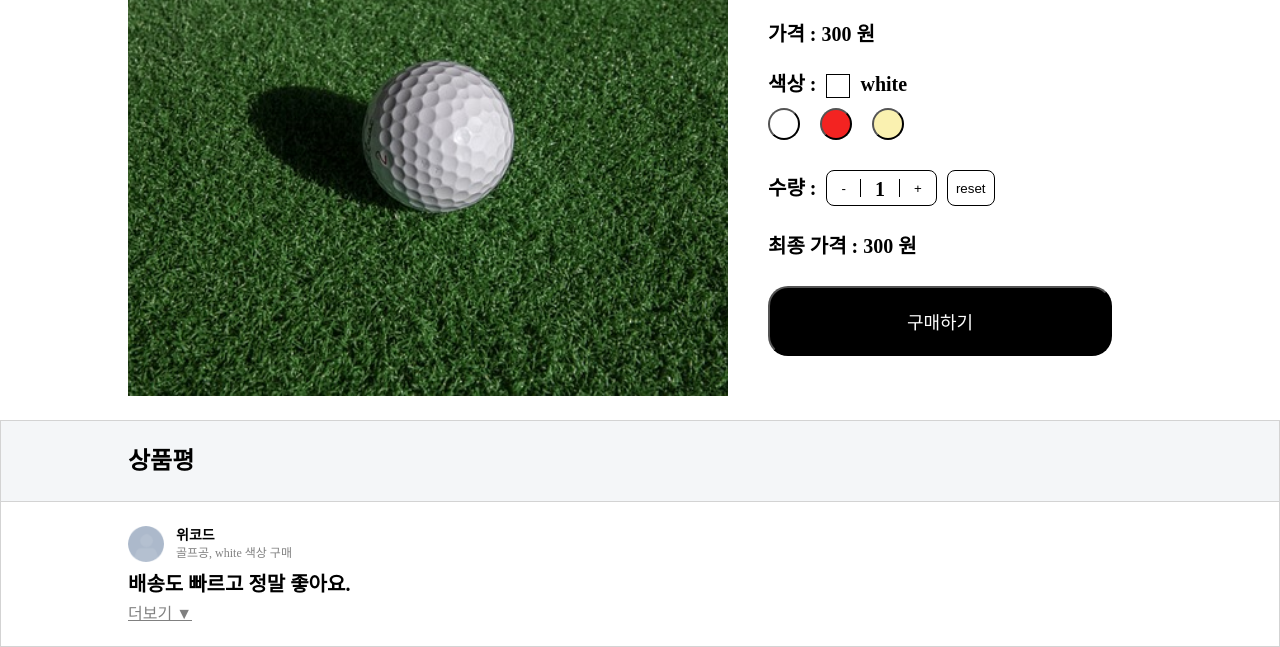
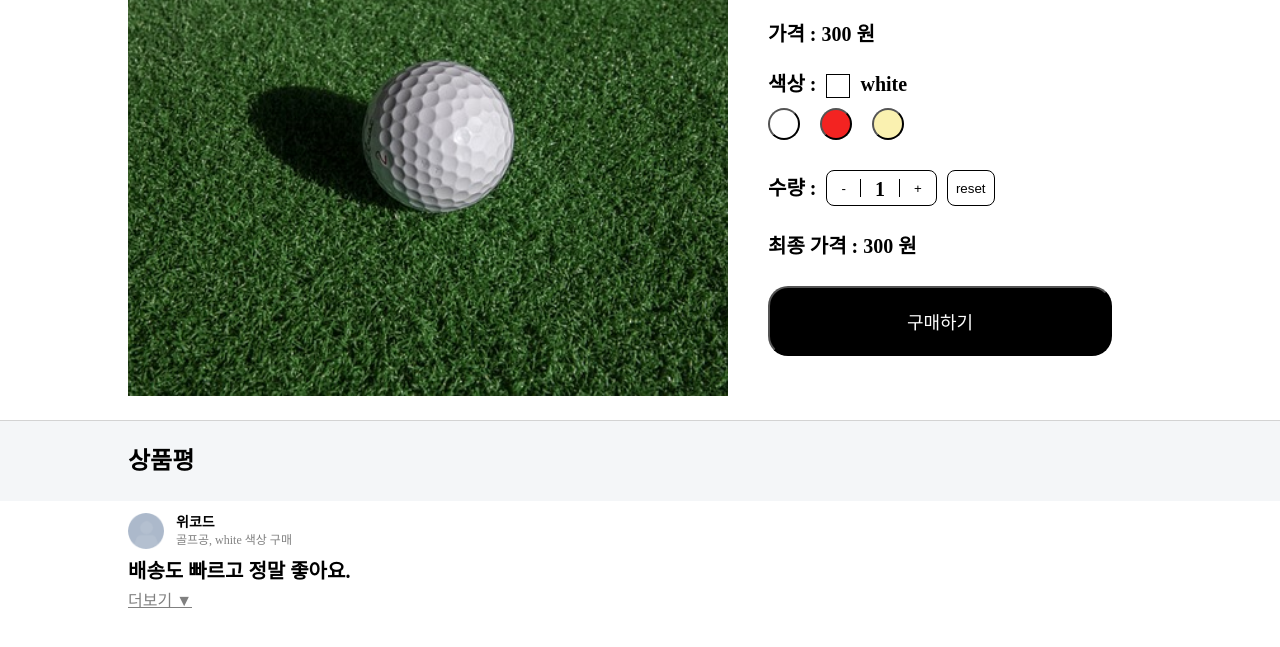
Before and after one commit to hwookim/state-n-props, a React app: page / in a window 1280 px wide. Shown: the part 270-917 px from the top of the page. After the commit the page ends 891 px from the top, so only its background shows below. Built offline with nearby package versions, Linux system fonts and the light colour scheme.

Commit message:
Modify: 스타일 변경

```diff
--- a/src/pages/Main/Product.js
+++ b/src/pages/Main/Product.js
@@ -48,7 +48,9 @@ const Product = () => {
         </div>
       </div>
       <div className="reviewList">
-        <div className="reviewListHeader">상품평</div>
+        <div className="reviewListHeader">
+          <span>상품평</span>
+        </div>
         <Review />
       </div>
     </div>
--- a/src/pages/Main/Product.scss
+++ b/src/pages/Main/Product.scss
@@ -1,5 +1,3 @@
-@import '../../styles/common';
-
 .product {
   display: flex;
   flex-direction: column;
@@ -9,7 +7,7 @@
   &Detail {
     display: grid;
     grid-template-columns: 1fr 1fr;
-    width: $main-witdh;
+    width: 1024px;
     padding: 24px 0;
 
     &Img {
@@ -64,17 +62,24 @@
   }
 
   .reviewList {
+    display: flex;
+    flex-direction: column;
+    align-items: center;
     width: 100%;
-    border: 1px solid lightgray;
+    border-top: 1px solid lightgray;
 
     &Header {
       display: flex;
       align-items: center;
+      justify-content: center;
+      width: 100%;
       height: 80px;
-      padding: 24px calc((100% - $main-witdh) / 2);
       background-color: #f4f6f8;
-      font-size: 24px;
-      font-weight: bold;
+      span {
+        width: 1024px;
+        font-size: 24px;
+        font-weight: bold;
+      }
     }
   }
 }
--- a/src/pages/Main/components/Review/Review.scss
+++ b/src/pages/Main/components/Review/Review.scss
@@ -1,8 +1,6 @@
-@import '../../../../styles/common';
-
 .review {
-  padding: 24px calc((100% - $main-witdh) / 2);
-  border-top: 1px solid lightgray;
+  width: 1024px;
+  margin: 12px 0;
 
   &Title {
     margin-bottom: 12px;
--- a/src/styles/common.scss
+++ b/src/styles/common.scss
@@ -1,5 +1,3 @@
 * {
   box-sizing: border-box;
 }
-
-$main-witdh: 1024px;
```
